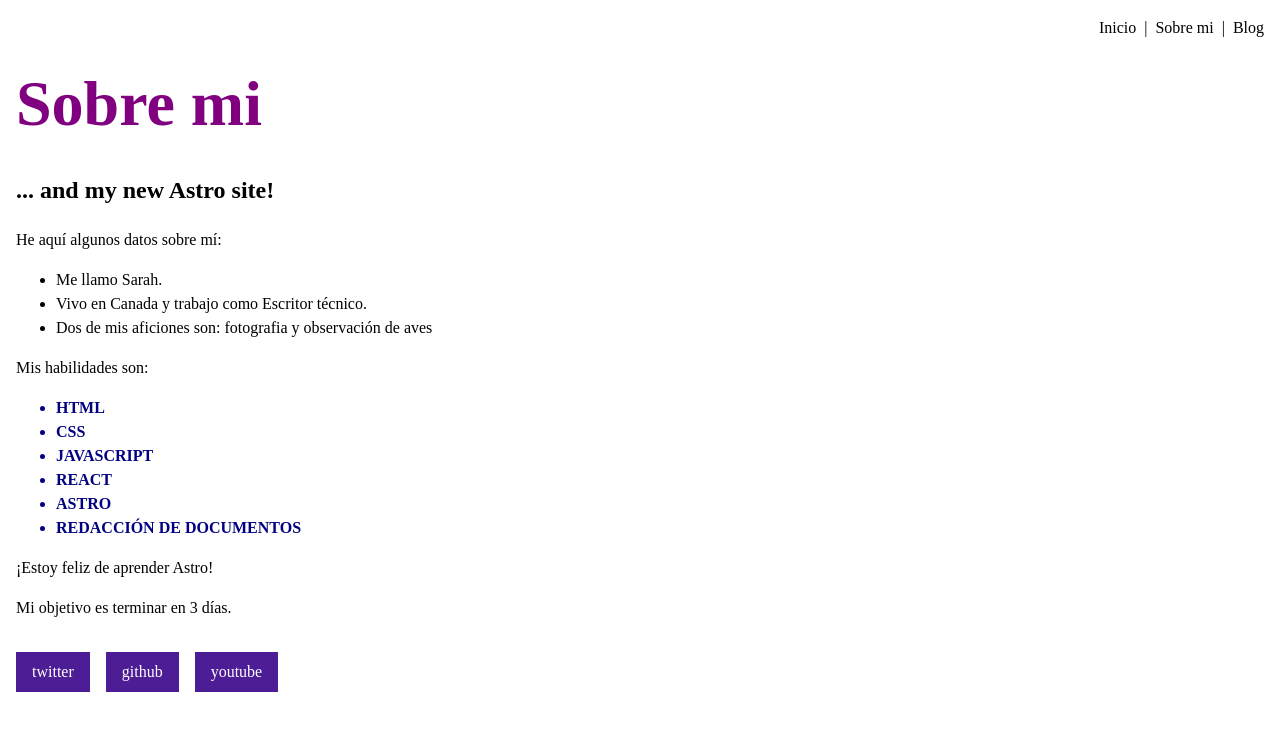
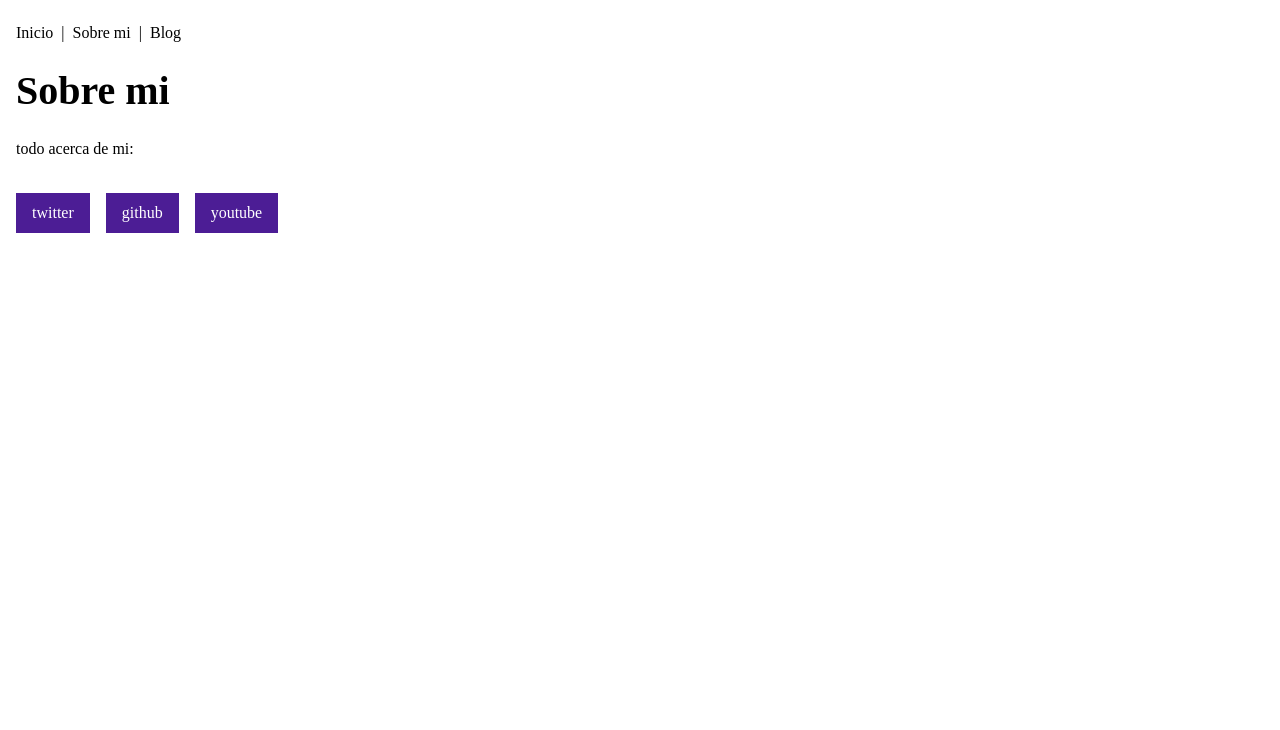
Before and after one commit to cbatista8a/blog, an Astro site: page /about in a window 1280 px wide. Built offline with nearby package versions, Linux system fonts and the light colour scheme; Astro itself is replaced by a stand-in of ours.

Commit message:
[refactor] - use base layout

```diff
--- a/src/pages/about.astro
+++ b/src/pages/about.astro
@@ -1,91 +1,9 @@
 ---
-import "../styles/global.css";
-import Navigation from "../components/Navigation.astro";
-import Footer from "../components/Footer.astro";
+import Layout from "../layouts/Layout.astro";
 
 const pageTitle = "Sobre mi";
-
-const identity = {
-    firstName: "Sarah",
-    country: "Canada",
-    occupation: "Escritor técnico",
-    hobbies: ["fotografia", "observación de aves", "peñarol"],
-};
-
-const skills = [
-    "HTML",
-    "CSS",
-    "JavaScript",
-    "React",
-    "Astro",
-    "Redacción de documentos",
-];
-
-const happy = true;
-const finished = false;
-const goal = 3;
-const skillColor = "navy";
-const fontWeight = "bold";
-const textCase = "uppercase";
 ---
 
-<html lang="en">
-    <head>
-        <meta charset="utf-8" />
-        <link rel="icon" type="image/svg+xml" href="/favicon.svg" />
-        <meta name="viewport" content="width=device-width" />
-        <meta name="generator" content={Astro.generator} />
-        <title>CubaDevOps Blog | {pageTitle}</title>
-        <style define:vars={{ skillColor, fontWeight, textCase }}>
-            h1 {
-                color: purple;
-                font-size: 4rem;
-            }
-            .skill {
-                color: var(--skillColor);
-                font-weight: var(--fontWeight);
-                text-transform: var(--textCase);
-            }
-        </style>
-    </head>
-    <body>
-        <Navigation />
-
-        <h1>{pageTitle}</h1>
-        <h2>... and my new Astro site!</h2>
-
-        <p>He aquí algunos datos sobre mí:</p>
-        <ul>
-            <li>Me llamo {identity.firstName}.</li>
-            <li>
-                Vivo en {identity.country} y trabajo como {identity.occupation}.
-            </li>
-            {
-                identity.hobbies.length >= 2 && (
-                    <li>
-                        Dos de mis aficiones son: {identity.hobbies[0]} y{" "}
-                        {identity.hobbies[1]}
-                    </li>
-                )
-            }
-        </ul>
-        <p>Mis habilidades son:</p>
-        <ul>
-            {skills.map((skill) => <li class="skill">{skill}</li>)}
-        </ul>
-
-        {happy && <p>¡Estoy feliz de aprender Astro!</p>}
-
-        {finished && <p>¡He terminado este tutorial!</p>}
-
-        {
-            goal === 3 ? (
-                <p>Mi objetivo es terminar en 3 días.</p>
-            ) : (
-                <p>Mi objetivo no son 3 días.</p>
-            )
-        }
-
-        <Footer />
-    </body>
-</html>
+<Layout pageTitle={pageTitle}>
+    todo acerca de mi:
+</Layout>
```
Also changed, not shown: src/pages/blog.astro (+4 -35 lines), src/pages/index.astro (+4 -20 lines).
